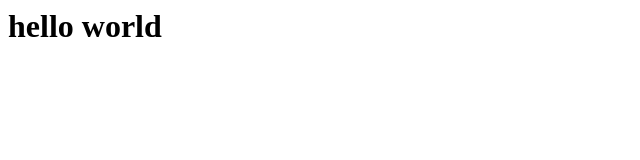
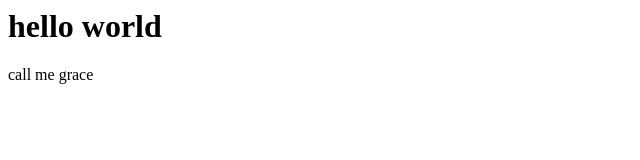
Before and after one commit to graceaug/website, a plain HTML site: page index.html in a window 1280 px wide. Shown: the full height of the page, 0-640 px from the left. Drawn offline with Linux system fonts and the light colour scheme.

Commit message:
add a p tag

```diff
--- a/index.html
+++ b/index.html
@@ -1,2 +1,3 @@
 <h1>hello world
 </h1>
+<p>call me grace</p>
```
